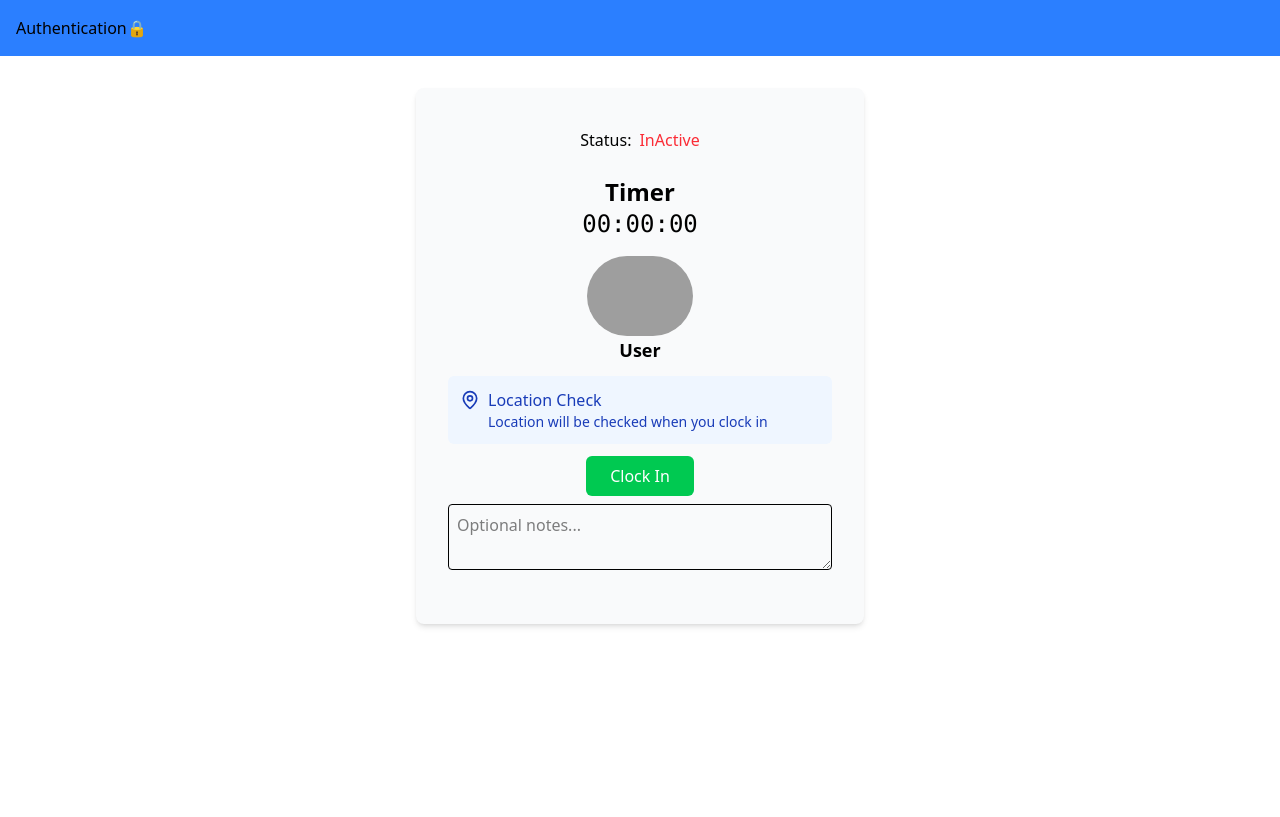
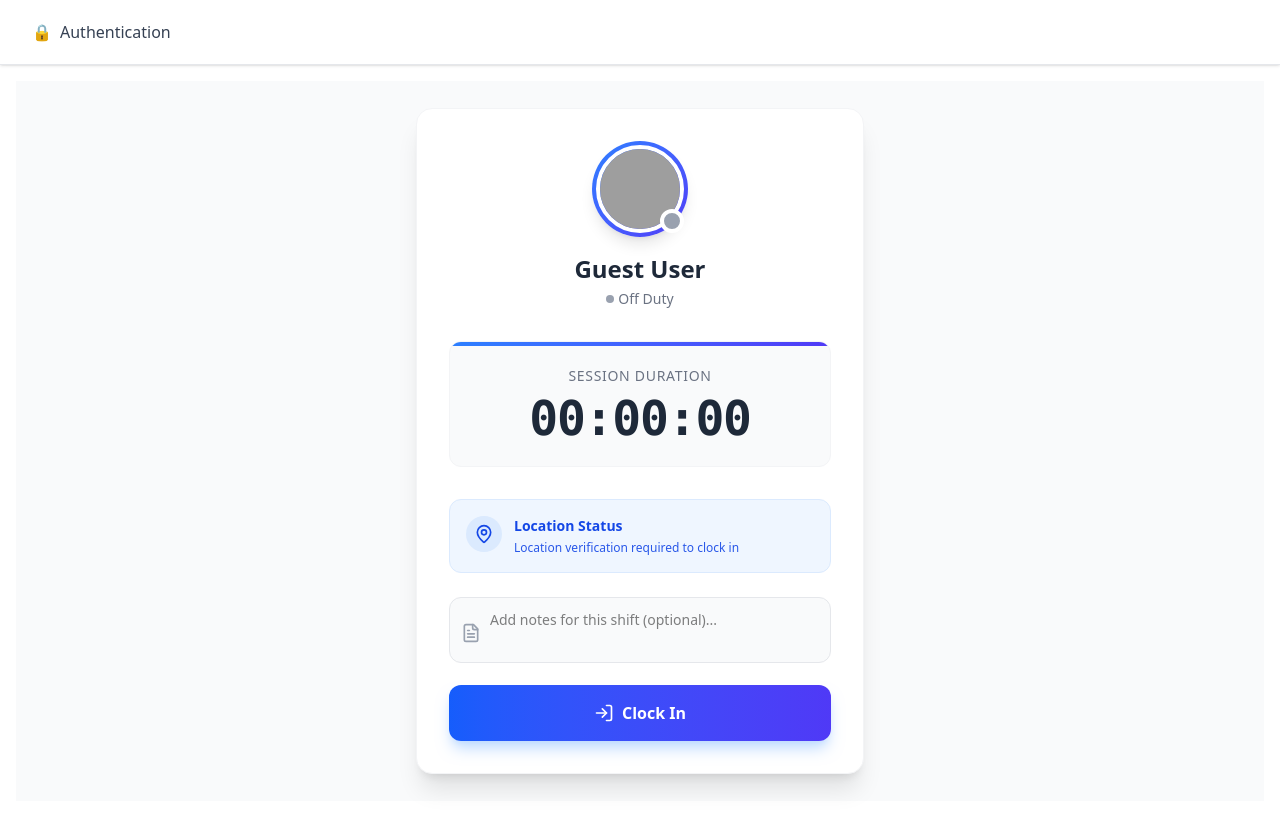
Before and after one commit to AnkittChauhan/Shift-Tracker, a React (Vite) app in the folder frontend/: page /User in a window 1280 px wide. Built offline with nearby package versions, Linux system fonts and the light colour scheme; no server answers; grey boxes are pictures that could not be loaded.

Commit message:
beautification Navbar,AuthPage and UserPage

```diff
--- a/frontend/src/components/ClockInOut.jsx
+++ b/frontend/src/components/ClockInOut.jsx
@@ -2,7 +2,7 @@ import React, { useState, useEffect } from "react";
 import axios from 'axios';
 import { useAuth, useUser } from "@clerk/clerk-react";
 import { Toaster, toast } from 'sonner';
-import { MapPin, AlertCircle } from 'lucide-react';
+import { MapPin, AlertCircle, FileText, LogOut, LogIn } from 'lucide-react';
 import { useTimer } from "../contexts/TimerContext";
 
 const ClockInOut = () => {
@@ -248,102 +248,124 @@ const checkPerimeter = async (location) => {
   };
 
   return (
-    <div className="p-4">
-      <div className="flex items-center justify-center h-full w-full">
-        <div className="bg-gray-50 p-8 rounded-lg shadow-md w-full max-w-md">
-          <h1 className="flex my-2 gap-2 items-center justify-center">
-            Status: {
-              isActive ? (
-                <div className="flex items-center justify-center text-green-500 font-medium">
-                  Active
+    <div className="min-h-[calc(100vh-80px)] w-full flex items-center justify-center bg-gray-50 p-4">
+      <div className="bg-white p-8 rounded-2xl shadow-xl w-full max-w-md transform transition-all duration-300 hover:shadow-2xl border border-gray-100">
+
+        {/* Header / User Info */}
+        <div className="flex flex-col items-center mb-8">
+          <div className="relative mb-4">
+            <div className="w-24 h-24 rounded-full p-1 bg-gradient-to-br from-blue-500 to-indigo-600 shadow-lg">
+              <img
+                className="w-full h-full rounded-full object-cover border-4 border-white"
+                src={imageUrl}
+                alt={user?.fullName}
+              />
             </div>
-              ) : (
-                <div className="flex items-center justify-center text-red-500 font-medium">
-                  InActive
+            <div className={`absolute bottom-1 right-1 w-6 h-6 rounded-full border-4 border-white ${isActive ? 'bg-green-500' : 'bg-gray-400'}`}></div>
           </div>
-              )
-            }
-          </h1>
-
-          <div className="flex flex-col items-center justify-center p-4">
-            <h1 className="text-2xl font-bold">Timer</h1>
-            <div className="text-2xl font-mono">{formatTime(seconds)}</div>
+          <h2 className="text-2xl font-bold text-gray-800">{isSignedIn ? user.fullName : 'Guest User'}</h2>
+          <p className="text-gray-500 text-sm flex items-center gap-1 mt-1">
+            <span className={`inline-block w-2 h-2 rounded-full ${isActive ? 'bg-green-500 animate-pulse' : 'bg-gray-400'}`}></span>
+            {isActive ? 'Currently Working' : 'Off Duty'}
+          </p>
         </div>
 
-          <div className="flex items-center justify-center">
-            <img
-              className="h-20 rounded-full"
-              src={imageUrl} alt='/' />
+        {/* Timer Section */}
+        <div className="bg-gray-50 rounded-xl p-6 mb-8 text-center border border-gray-100 relative overflow-hidden">
+          <div className="absolute top-0 left-0 w-full h-1 bg-gradient-to-r from-blue-500 to-indigo-600"></div>
+          <p className="text-gray-500 text-sm font-medium mb-2 uppercase tracking-wider">Session Duration</p>
+          <div className="text-5xl font-mono font-bold text-gray-800 tracking-tight">
+            {formatTime(seconds)}
           </div>
-          <div className="flex items-center justify-center text-lg font-bold">
-            {isSignedIn ? user.fullName : 'User'}
         </div>
 
-          {/* Location status display */}
+        {/* Location Status */}
         {!ifClockedIn && (
-            <div className="my-3 p-3 rounded-md bg-blue-50 text-blue-800 flex items-start">
-              <MapPin className="mr-2 h-5 w-5 mt-0.5 flex-shrink-0" />
+          <div className={`mb-6 p-4 rounded-xl border ${
+            locationError ? 'bg-red-50 border-red-100 text-red-700' :
+            isWithinPerimeter ? 'bg-green-50 border-green-100 text-green-700' :
+            'bg-blue-50 border-blue-100 text-blue-700'
+          } flex items-start gap-3 transition-all duration-300`}>
+            <div className={`p-2 rounded-full ${
+              locationError ? 'bg-red-100' :
+              isWithinPerimeter ? 'bg-green-100' :
+              'bg-blue-100'
+            }`}>
+              <MapPin className="w-5 h-5" />
+            </div>
             <div>
-                <p className="font-medium">Location Check</p>
-                {isCheckingLocation ? (
-                  <p className="text-sm">Checking your location...</p>
-                ) : locationError ? (
-                  <p className="text-sm flex items-center">
-                    <AlertCircle className="mr-1 h-4 w-4" /> {locationError}
+              <p className="font-semibold text-sm">Location Status</p>
+              <p className="text-xs mt-1 opacity-90">
+                {isCheckingLocation ? "Verifying your location..." :
+                 locationError ? locationError :
+                 isWithinPerimeter ? "You are within the allowed zone" :
+                 "Location verification required to clock in"}
               </p>
-                ) : (
-                  <p className="text-sm">
-                    {isWithinPerimeter
-                      ? "You're within the allowed perimeter"
-                      : "Location will be checked when you clock in"}
-                  </p>
-                )}
             </div>
           </div>
         )}
 
+        {/* Actions */}
+        <div className="space-y-4">
+          <div className="relative">
+            <div className="absolute inset-y-0 left-0 pl-3 flex items-center pointer-events-none">
+              <FileText className="h-5 w-5 text-gray-400" />
+            </div>
+            <textarea
+              className="w-full pl-10 pr-4 py-3 bg-gray-50 border border-gray-200 rounded-xl focus:ring-2 focus:ring-blue-500 focus:border-transparent outline-none transition-all resize-none text-sm"
+              placeholder="Add notes for this shift (optional)..."
+              rows="2"
+              value={notes}
+              onChange={(e) => setNotes(e.target.value)}
+            />
+          </div>
+
           {ifClockedIn ? (
-            <>
             <button
               onClick={handleClockOut}
               disabled={isCheckingLocation}
-                className="bg-red-500 my-2 flex items-center justify-center mx-auto hover:bg-red-600 text-white font-medium py-2 px-6 rounded-md transition-colors duration-300 disabled:bg-red-300"
+              className="w-full bg-gradient-to-r from-red-500 to-pink-600 hover:from-red-600 hover:to-pink-700 text-white font-bold py-4 px-6 rounded-xl shadow-lg shadow-red-200 transition-all duration-300 transform hover:scale-[1.02] flex items-center justify-center gap-2 disabled:opacity-70 disabled:cursor-not-allowed"
             >
-                {isCheckingLocation ? "Checking Location..." : "Clock Out"}
-              </button>
-              <textarea
-                className="w-full p-2 border rounded mb-4"
-                placeholder="Optional notes..."
-                value={notes}
-                onChange={(e) => setNotes(e.target.value)}
-              />
-            </>
+              {isCheckingLocation ? (
+                <span className="animate-pulse">Verifying...</span>
               ) : (
                 <>
+                  <LogOut className="w-5 h-5" />
+                  Clock Out
+                </>
+              )}
+            </button>
+          ) : (
             <button
               onClick={handleClockIn}
-                disabled={isCheckingLocation || locationError || isLoading }
-                className={`my-2 flex items-center justify-center mx-auto text-white font-medium py-2 px-6 rounded-md transition-colors duration-300 ${
-                  isCheckingLocation
-                    ? "bg-gray-400"
-                    : locationError
-                      ? "bg-gray-400"
-                      : "bg-green-500 hover:bg-green-600"
+              disabled={isCheckingLocation || locationError || isLoading}
+              className={`w-full font-bold py-4 px-6 rounded-xl shadow-lg transition-all duration-300 transform hover:scale-[1.02] flex items-center justify-center gap-2 disabled:opacity-70 disabled:cursor-not-allowed ${
+                isCheckingLocation || locationError
+                  ? "bg-gray-400 cursor-not-allowed"
+                  : "bg-gradient-to-r from-blue-600 to-indigo-600 hover:from-blue-700 hover:to-indigo-700 text-white shadow-blue-200"
               }`}
             >
-                {isCheckingLocation ? "Checking Location..." : "Clock In"}
-              </button>
-              <textarea
-                className="w-full p-2 border rounded mb-4"
-                placeholder="Optional notes..."
-                value={notes}
-                onChange={(e) => setNotes(e.target.value)}
-              />
+              {isCheckingLocation ? (
+                <span className="animate-pulse">Verifying Location...</span>
+              ) : (
+                <>
+                  <LogIn className="w-5 h-5" />
+                  Clock In
                 </>
               )}
-          {status && <p className="mt-4 text-gray-700">{status}</p>}
+            </button>
+          )}
+        </div>
+
+        {status && (
+          <div className="mt-6 text-center">
+            <p className="text-xs text-gray-400 bg-gray-50 py-2 px-4 rounded-full inline-block">
+              {status}
+            </p>
+          </div>
+        )}
+
         <Toaster position="top-center" expand={false} richColors />
-        </div>
       </div>
     </div>
   );
--- a/frontend/src/components/Navbar.jsx
+++ b/frontend/src/components/Navbar.jsx
@@ -1,23 +1,16 @@
-import React from "react";
-import { Link, useNavigate } from "react-router-dom";
-import { useState, useEffect } from "react";
-import { SignedIn, SignedOut, SignInButton, UserButton } from '@clerk/clerk-react'
+import React, { useState, useEffect } from "react";
+import { Link, useNavigate, useLocation } from "react-router-dom";
+import { SignedIn, UserButton, useUser } from '@clerk/clerk-react';
 import { Toaster, toast } from 'sonner';
-import { useUser } from "@clerk/clerk-react";
-
-
 
 const Navbar = () => {
-
-
-  // Handling Admin Box pop-up appear
-
   const [isOpen, setIsOpen] = useState(false);
-  const [adminMail, setAdminMail] = useState(' ');
-  const [adminPass, setAdminPass] = useState(' ');
+  const [adminMail, setAdminMail] = useState('');
+  const [adminPass, setAdminPass] = useState('');
 
   const navigate = useNavigate();
-  const { isSignedIn, user } = useUser();
+  const location = useLocation();
+  const { isSignedIn } = useUser();
 
   useEffect(() => {
     if (location.pathname === "/ManagerDashboard") {
@@ -29,134 +22,145 @@ const Navbar = () => {
   }, [location.pathname]);
 
   const handleAdminClose = () => {
-    setIsOpen(false)
-    navigate('/')
-  }
+    setIsOpen(false);
+    navigate('/');
+  };
 
   const REGadminEmail = import.meta.env.VITE_ADMIN_MAIL;
-  const REGadminPassword = import.meta.env.VITE_ADMIN_PASS
+  const REGadminPassword = import.meta.env.VITE_ADMIN_PASS;
 
   const handleAdminSubmit = () => {
     if (adminMail === REGadminEmail && adminPass === REGadminPassword) {
-      setIsOpen(false)
+      setIsOpen(false);
       localStorage.setItem('isAdminLoggedIn', 'true');
-      toast.success('Welcome Admin', {
-        autoClose: 500,
-      })
+      toast.success('Welcome Admin', { autoClose: 500 });
+    } else {
+      toast.error('Wrong ID/PASS', { autoClose: 500 });
     }
-    else {
-      toast.error('Wrong ID/PASS', {
-        autoClose: 500,
-      })
-    }
-  }
+  };
 
   const handleManagerClick = () => {
-    navigate('/ManagerDashboard')
-
+    navigate('/ManagerDashboard');
     const storedVal = localStorage.getItem('isAdminLoggedIn');
-
     if (storedVal === 'true') {
-      setIsOpen(false)
-    }
-    else {
+      setIsOpen(false);
+    } else {
       setIsOpen(true);
     }
-  }
+  };
+
+  const NavLink = ({ to, children, icon }) => (
+    <Link
+      to={to}
+      className="flex items-center gap-2 px-4 py-2 rounded-lg text-gray-700 hover:bg-blue-50 hover:text-blue-600 transition-all duration-200 font-medium text-sm md:text-base"
+    >
+      {icon}
+      <span>{children}</span>
+    </Link>
+  );
 
   return (
-    <nav className="bg-blue-500 p-4">
-      <div className="container mx-auto flex justify-between items-center">
-        <div className="flex gap-5 md:gap-10 items-end">
-          {
-
-            isSignedIn ? (
     <>
-                <Link to="/" className="hover:underline max-md:text-sm">
-                  Authentication🔒
-                </Link>
-                <Link to="/user" className="hover:underline max-md:text-sm">
-                  Staff👤
-                </Link>
-                <div
+      <nav className="bg-white/90 backdrop-blur-md border-b border-gray-200 sticky top-0 z-40 shadow-sm">
+        <div className="container mx-auto px-4 py-3">
+          <div className="flex justify-between items-center">
+            {/* Navigation Links */}
+            <div className="flex items-center gap-2 md:gap-4">
+              {isSignedIn ? (
+                <>
+                  <NavLink to="/" icon={<span>🔒</span>}>
+                    Auth
+                  </NavLink>
+                  <NavLink to="/user" icon={<span>👤</span>}>
+                    Staff
+                  </NavLink>
+                  <button
                     onClick={handleManagerClick}
-                  className="cursor-pointer hover:underline max-md:text-sm">
-                  Manager💼
-                </div>
+                    className="flex items-center gap-2 px-4 py-2 rounded-lg text-gray-700 hover:bg-blue-50 hover:text-blue-600 transition-all duration-200 font-medium text-sm md:text-base"
+                  >
+                    <span>💼</span>
+                    <span>Manager</span>
+                  </button>
                 </>
               ) : (
-              <Link to="/" className="hover:underline max-md:text-sm">
-                Authentication🔒
-              </Link>
-            )
-
-          }
-
-
-
-
+                <NavLink to="/" icon={<span>🔒</span>}>
+                  Authentication
+                </NavLink>
+              )}
             </div>
 
+            {/* User Profile */}
+            <div className="flex items-center gap-4">
+              <SignedIn>
+                <div className="bg-gray-100 p-1 rounded-full hover:bg-gray-200 transition-colors">
+                  <UserButton afterSignOutUrl="/" />
+                </div>
+              </SignedIn>
+            </div>
+          </div>
+        </div>
+      </nav>
+
+      {/* Admin Modal */}
       {isOpen && (
-          <div className="fixed z-50 inset-0 flex items-center justify-center backdrop-blur ">
-            <div className="bg-white p-6 rounded-lg shadow-lg md:w-96">
-              <h2 className="text-xl font-semibold">Admin ? Prove it !</h2>
-              <p className="mt-2 text-gray-600">Only admin can go futher</p>
-              <p className="mt-2 text-gray-600">Hint ID :- admin@123</p>
-              <p className="mt-2 text-gray-600">Hint Pass :- 12345</p>
+        <div className="fixed inset-0 z-50 flex items-center justify-center bg-black/50 backdrop-blur-sm animate-in fade-in duration-200">
+          <div className="bg-white p-8 rounded-2xl shadow-2xl w-full max-w-md mx-4 transform transition-all scale-100">
+            <div className="text-center mb-6">
+              <div className="w-16 h-16 bg-blue-100 rounded-full flex items-center justify-center mx-auto mb-4">
+                <span className="text-3xl">🛡️</span>
+              </div>
+              <h2 className="text-2xl font-bold text-gray-800">Admin Access</h2>
+              <p className="text-gray-500 mt-2">Please verify your credentials</p>
+            </div>
 
-              {/* Input Boxes */}
-              <div className='mt-5'>
+            <div className="space-y-4">
+              <div className="bg-blue-50 p-4 rounded-lg text-sm text-blue-800 mb-6">
+                <p className="font-semibold mb-1">Demo Credentials:</p>
+                <p>ID: admin@123</p>
+                <p>Pass: 12345</p>
+              </div>
+
+              <div className="space-y-4">
+                <div>
+                  <label className="block text-sm font-medium text-gray-700 mb-1">Email Address</label>
                   <input
-                  onChange={(e) => {
-                    setAdminMail(e.target.value)
-                  }}
+                    onChange={(e) => setAdminMail(e.target.value)}
                     type="text"
-                  placeholder='admin Mail'
-                  className='text-sm p-2 border-b focus:outline-none'
-                />
-                <input
-                  onChange={(e) => {
-                    setAdminPass(e.target.value)
-                  }}
-                  type="text"
-                  placeholder='admin Pass'
-                  className='text-sm p-2 border-b focus:outline-none'
+                    className="w-full px-4 py-2 border border-gray-300 rounded-lg focus:ring-2 focus:ring-blue-500 focus:border-blue-500 outline-none transition-all"
+                    placeholder="admin@example.com"
                   />
                 </div>
+                <div>
+                  <label className="block text-sm font-medium text-gray-700 mb-1">Password</label>
+                  <input
+                    onChange={(e) => setAdminPass(e.target.value)}
+                    type="password"
+                    className="w-full px-4 py-2 border border-gray-300 rounded-lg focus:ring-2 focus:ring-blue-500 focus:border-blue-500 outline-none transition-all"
+                    placeholder="••••••••"
+                  />
+                </div>
+              </div>
 
-              {/* Close Button */}
-              <div className='space-x-2'>
+              <div className="flex gap-3 mt-8">
                 <button
-                  onClick={
-                    handleAdminClose
-                  }
-                  className="mt-4 px-4 py-1 bg-red-500 hover:bg-red-600 text-white rounded"
+                  onClick={handleAdminClose}
+                  className="flex-1 px-4 py-2 border border-gray-300 text-gray-700 rounded-lg hover:bg-gray-50 font-medium transition-colors"
                 >
-                  Close
+                  Cancel
                 </button>
                 <button
-                  onClick={
-                    handleAdminSubmit
-                  }
-                  className="mt-4 px-4 py-1 bg-green-500 hover:bg-green-600 text-white rounded"
+                  onClick={handleAdminSubmit}
+                  className="flex-1 px-4 py-2 bg-blue-600 text-white rounded-lg hover:bg-blue-700 font-medium shadow-lg shadow-blue-200 transition-all"
                 >
-                  Submit
+                  Verify Access
                 </button>
+              </div>
+            </div>
             <Toaster position="top-center" expand={false} richColors />
           </div>
         </div>
-          </div>
       )}
-
-        <div>
-          <SignedIn>
-            <UserButton />
-          </SignedIn>
-        </div>
-      </div>
-
-    </nav>
+    </>
   );
 };
 
```
Also changed, not shown: frontend/src/components/AuthPage.jsx (+17 -26 lines). Lines whose indentation alone changed are shown as unchanged.
